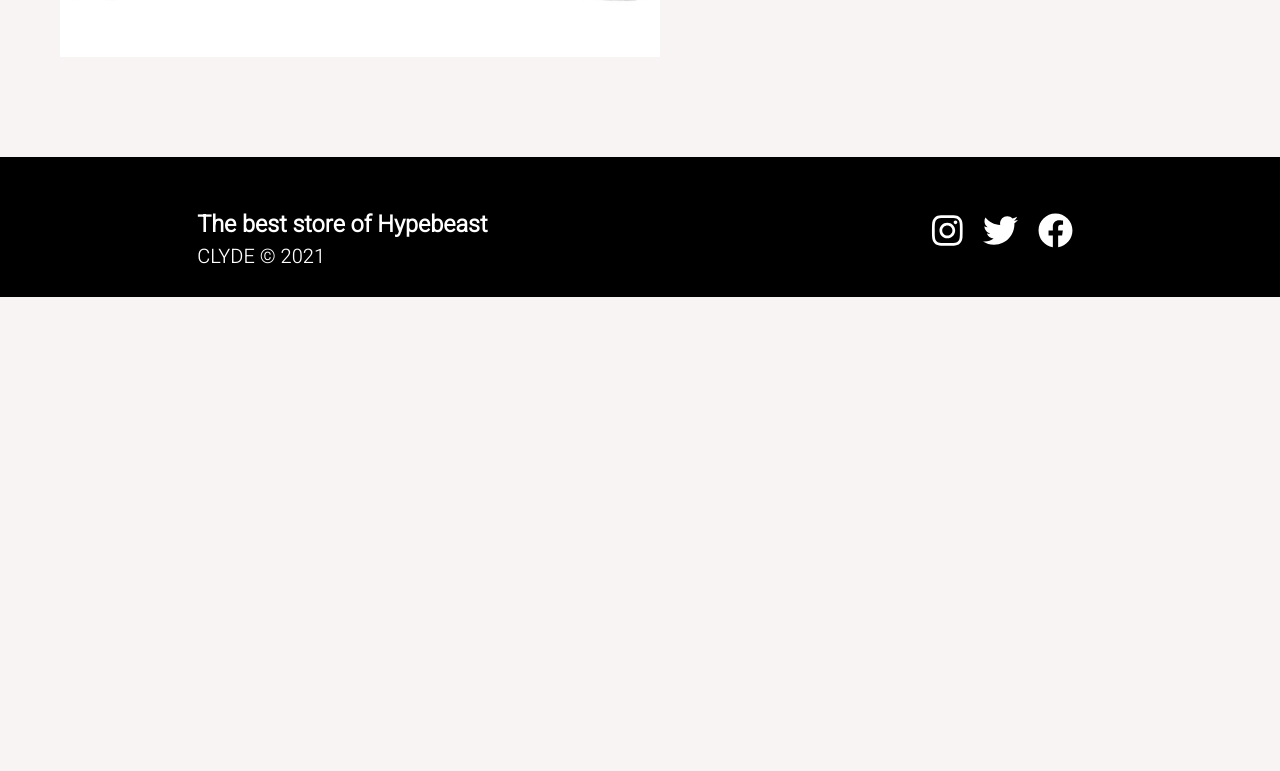
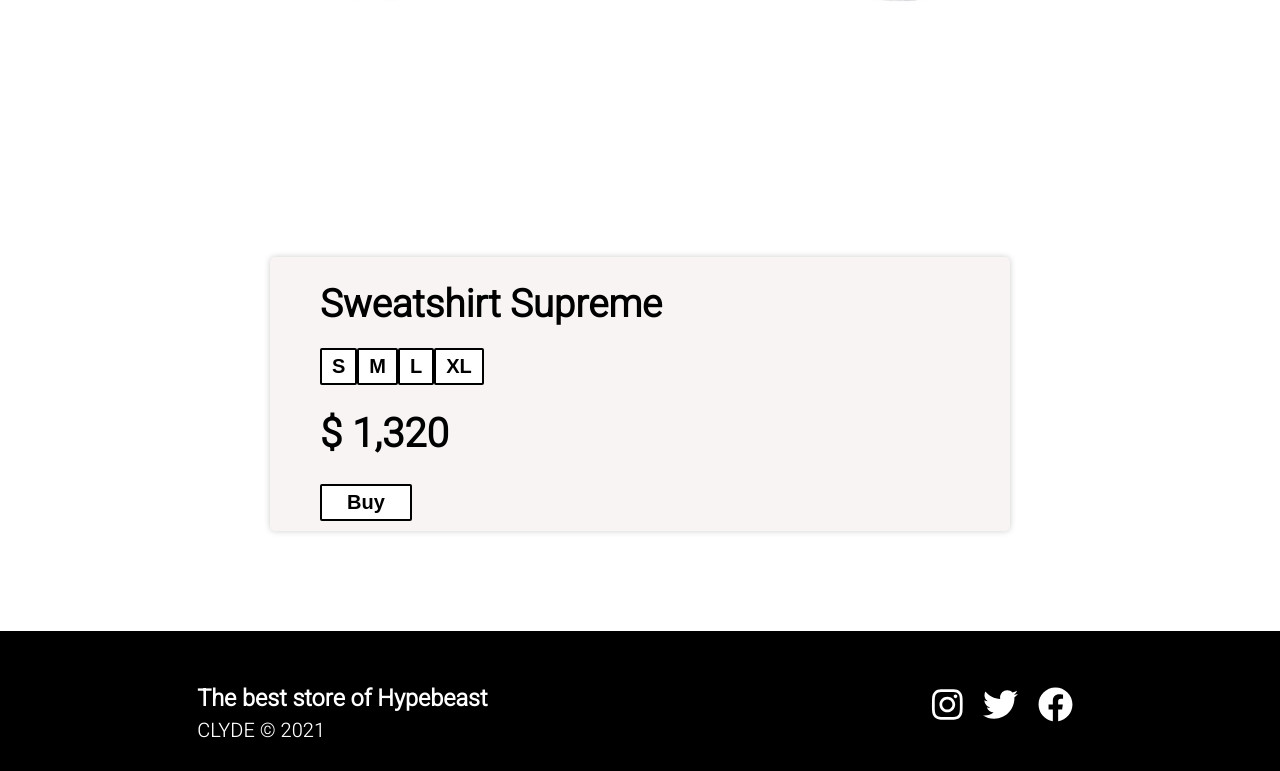
Before and after one commit to JoacoBriz/ecommerce-Brizuela, a React (Create React App) app: page /ItemDetail/1 in a window 1280 px wide. Shown: the part 843-1614 px from the top of the page. Before the commit the page ends 1140 px from the top, so only its background shows below. Built offline with nearby package versions, Linux system fonts and the light colour scheme.

Commit message:
Item Design

```diff
--- a/package.json
+++ b/package.json
@@ -14,6 +14,7 @@
     "@testing-library/user-event": "^12.8.3",
     "react": "^17.0.2",
     "react-dom": "^17.0.2",
+    "react-dropdown": "^1.9.2",
     "react-icons": "^4.2.0",
     "react-router-dom": "^5.2.0",
     "react-scripts": "4.0.3",
--- a/src/components/itemListContainer/products/itemDetail/ItemDetail.jsx
+++ b/src/components/itemListContainer/products/itemDetail/ItemDetail.jsx
@@ -15,7 +15,13 @@
       <img className='productImage' src={getProduct(productId).image} alt=''></img>
       <div className='productInfo'>
       <h1 className='productName'>{getProduct(productId).name}</h1>
-      <h2 className='productPrice'>{getProduct(productId).price}</h2>
+      <div className='productSize'>
+        <button className='size'>S</button>
+        <button className='size'>M</button>
+        <button className='size'>L</button>
+        <button className='size'>XL</button>
+      </div>
+      <p className='productPrice'>{getProduct(productId).price}</p>
       <button className='addCart'>Buy</button>
       </div>
     </main>
--- a/src/components/itemListContainer/products/itemDetail/ItemDetailStyles.css
+++ b/src/components/itemListContainer/products/itemDetail/ItemDetailStyles.css
@@ -1,18 +1,32 @@
 main{
   display: flex;
+  flex-wrap: wrap;
+  justify-content: space-evenly;
+  background-color: #fff;
 }
 
 .productInfo{
-  margin-left: 50px;
   width: 50%;
+  background-color: #f8f4f4;
+  margin: 100px 50px;
+  padding: 0px 50px;
+  box-shadow: 0 0 0.4rem 0 rgba(0, 0, 0, .2);
+  border-radius: 5px;
 }
 
 .productName{
-  margin-top: 100px;
+  font-size: 3vw;
+  margin-top: 20px;
+  margin-bottom: 5px;
 }
+
 
 .productPrice{
   text-align: left;
+  font-size: 40px;
+  font-weight: 600;
+  margin: 0px;
+  margin-bottom: 20px;
 }
 
 .productImage{
@@ -30,14 +44,38 @@
   font-size: 20px;
   padding: 5px 25px;
   margin-bottom: 10px;
-  transition: 0.5s ease;
+  transition: 0.3s ease;
   text-decoration: none;
 }
 
 .addCart:hover{
-  background-color: #000;
-  color: #ff6347;
-  border-color: #ff6347;
+  background-color: #ff6347;
+  color: #fff;
+}
+
+.productSize{
+  margin-top: 0px;
+  width: 25%;
+  display: flex;
+  justify-content: space-between;
+  margin-bottom: 10px;
+}
+
+.size{
+  font-weight: 600;
+  background-color: #fff;
+  color: black;
+  border: 2px solid #000;
+  border-radius: 2px;
+  font-size: 18px;
+  padding: 5px 10px;
+  margin: 10px 0px;
+  transition: 0.3s ease;
+  text-decoration: none;
   font-size: 20px;
-  padding: 5px 25px;
 }
+
+.size:hover{
+  background-color: #ff6347;
+  color: #fff;
+}
--- a/src/components/newsletter/Newsletter.jsx
+++ b/src/components/newsletter/Newsletter.jsx
@@ -8,6 +8,12 @@
     <div className='newsletterContainer'>
       <h3>Newsletter</h3>
       <p>Suscribe in us newsletter for receive more offers</p>
+      <div className='typeClothes'>
+      <input type="radio" name="" id=""/>
+      <label htmlFor="">Clothes of Men</label>
+      <input type="radio" name="" id=""/>
+      <label htmlFor="">Clothes of Women</label>
+      </div>
       <input type="email" placeholder='Email'/>
       <button onClick={suscribeNewsletter}>Suscribe</button>
     </div>
--- a/src/components/newsletter/NewsletterStyles.css
+++ b/src/components/newsletter/NewsletterStyles.css
@@ -10,7 +10,7 @@
 }
 
 .newsletterContainer p{
-  margin: 10px 0px 30px 0px;
+  margin: 10px 0px 10px 0px;
   font-size: 20px;
 }
 
@@ -50,3 +50,19 @@
   color: #ff6347;
   border-color: #ff6347;
 }
+
+.typeClothes{
+  display: flex;
+  justify-content: center;
+  margin-bottom: 20px;
+}
+
+.typeClothes input {
+  width: 25px;
+  border-radius: 2px solid #000;
+  margin-top: 4px;
+}
+
+.typeClothes label{
+  font-weight: 600;
+}
```
Also changed, not shown: 1 other file (tests, documents, lock files or other folders).
